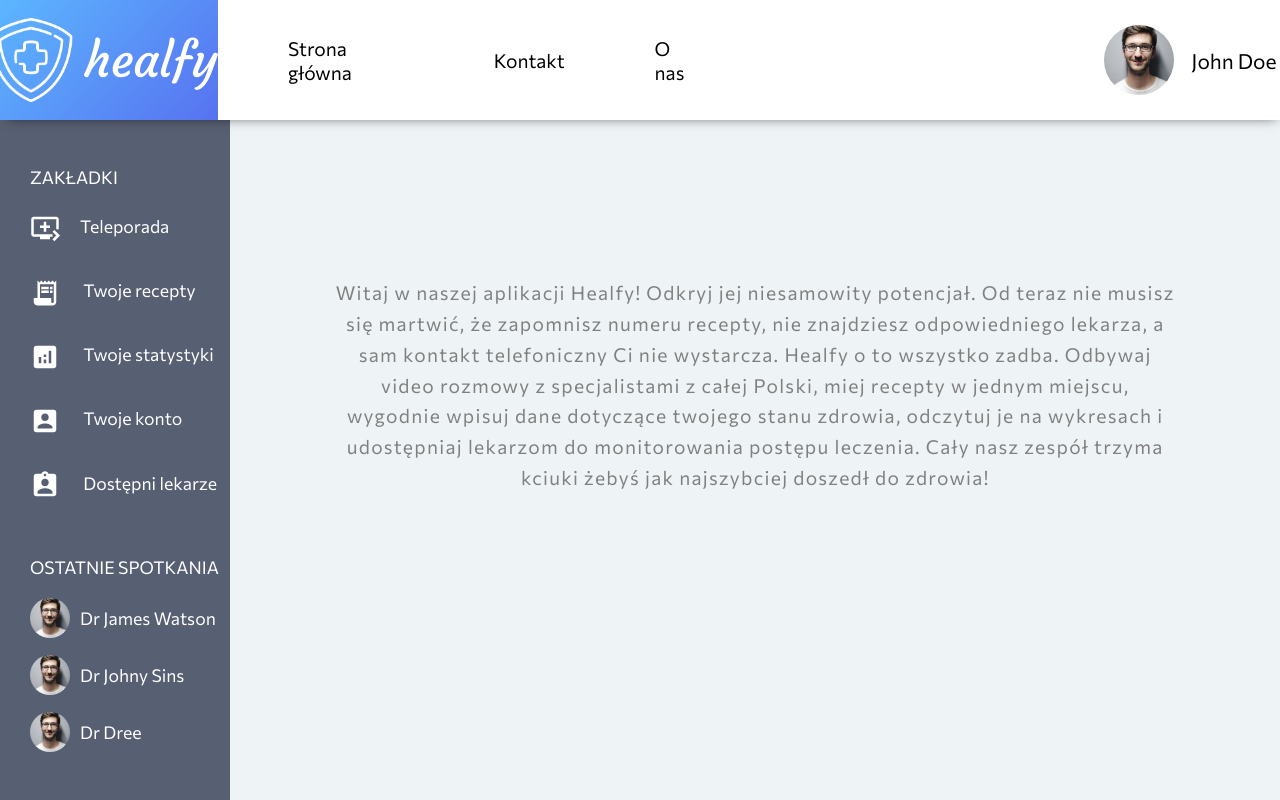
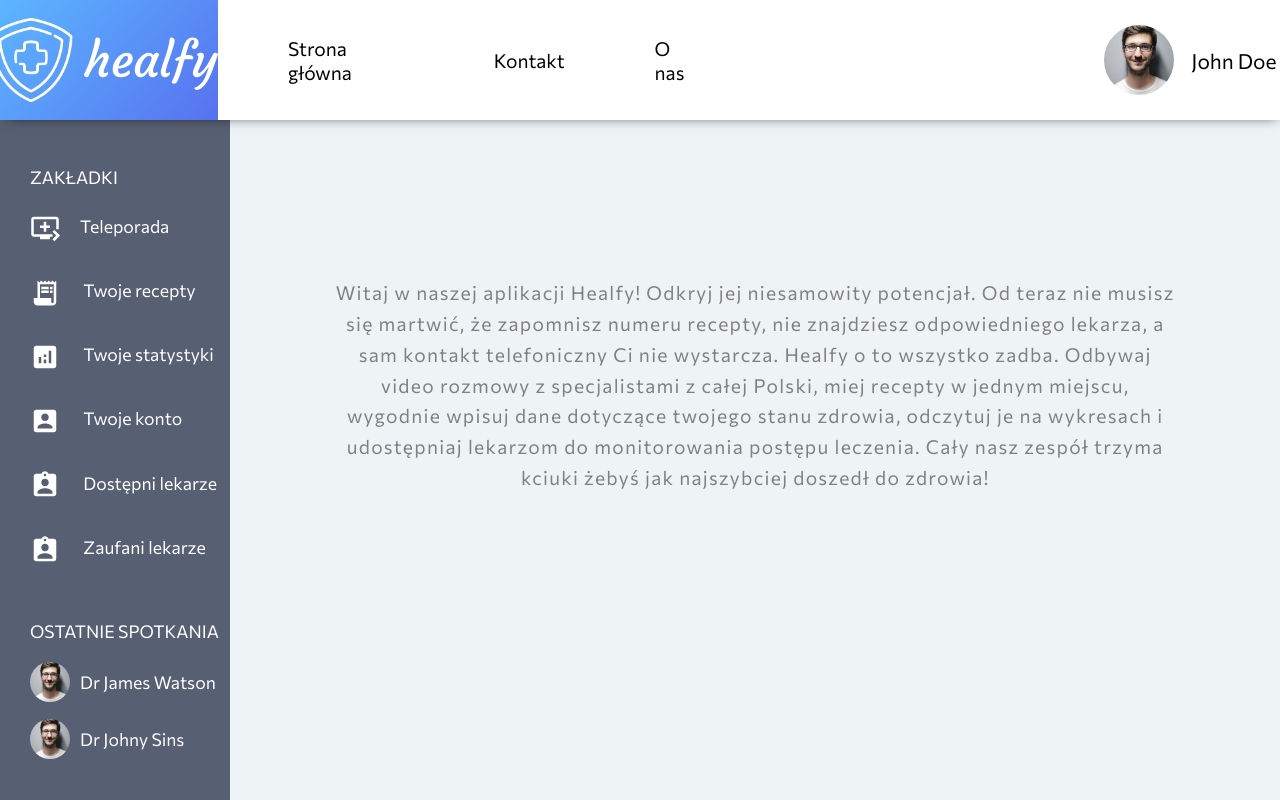
Before and after one commit to R3VANEK/hackHeroes2020, a React (Create React App) app: page / in a window 1280 px wide. Built offline with nearby package versions, Linux system fonts and the light colour scheme.

Commit message:
Zaufani lekarze dodani

```diff
--- a/src/App.js
+++ b/src/App.js
@@ -42,6 +42,11 @@ class  App extends React.Component {
           <Route path="/konto"
               render={(props) => (
                 <Mainholder path={"Konto"} role={this.state.role} />
+          )}/>
+
+          <Route path="/zaufaniLekarze"
+              render={(props) => (
+                <Mainholder path={"Zaufani"} role={this.state.role} />
             )}/>
 
           <Route path="/lekarze"
--- a/src/components/User/Patient/LeftPanel/LeftPanel.js
+++ b/src/components/User/Patient/LeftPanel/LeftPanel.js
@@ -51,6 +51,12 @@ const LeftPanelPatient = () =>{
                 </div>
             </NavLink>
 
+            <NavLink to="/zaufaniLekarze" class="nav-links">
+                <div class="aside-option-div">
+                    <img src={doctorIcon} class="option-img"/> Zaufani lekarze
+                </div>
+            </NavLink>
+
 
             <p class="aside-title-span">Ostatnie spotkania</p>
 
@@ -64,10 +70,6 @@ const LeftPanelPatient = () =>{
                 <p className="aside-doctor-user-name">Dr Johny Sins</p>
             </div>
 
-            <div class="aside-last-call-holder">
-                <div className="aside-doctor-picture-holder"></div>
-                <p className="aside-doctor-user-name">Dr Dree</p>
-            </div>
 
 
         </aside>
--- /dev/null
+++ b/src/components/User/Patient/ZaufaniLekarze/Zaufani.js
@@ -0,0 +1,14 @@
+import React, { Component } from 'react';
+
+class ZaufaniLekarze extends Component {
+    state = {  }
+    render() {
+        return (
+            <main>
+                halo to ja Zaufani lekarze
+            </main>
+         );
+    }
+}
+
+export default ZaufaniLekarze;
--- a/src/components/User/Shared/Mainholder.js
+++ b/src/components/User/Shared/Mainholder.js
@@ -9,6 +9,7 @@ import ReceptyPatient from '../Patient/Recepty/Recepty'
 import StatystykiPatient from '../Patient/Statystyki/Statystyki'
 import KontoPatient from '../Patient/Konto/Konto'
 import LekarzePatient from '../Patient/Lekarze/Lekarze'
+import ZaufaniPatient from '../Patient/ZaufaniLekarze/Zaufani'
 
 import Welcome from '../Shared/Welcome'
 
@@ -22,6 +23,7 @@ const Mainholder = ({path, role}) =>{
         StatystykiPatient : StatystykiPatient,
         KontoPatient : KontoPatient,
         LekarzePatient : LekarzePatient,
+        ZaufaniPatient : ZaufaniPatient,
 
         Welcome : Welcome
 
```
